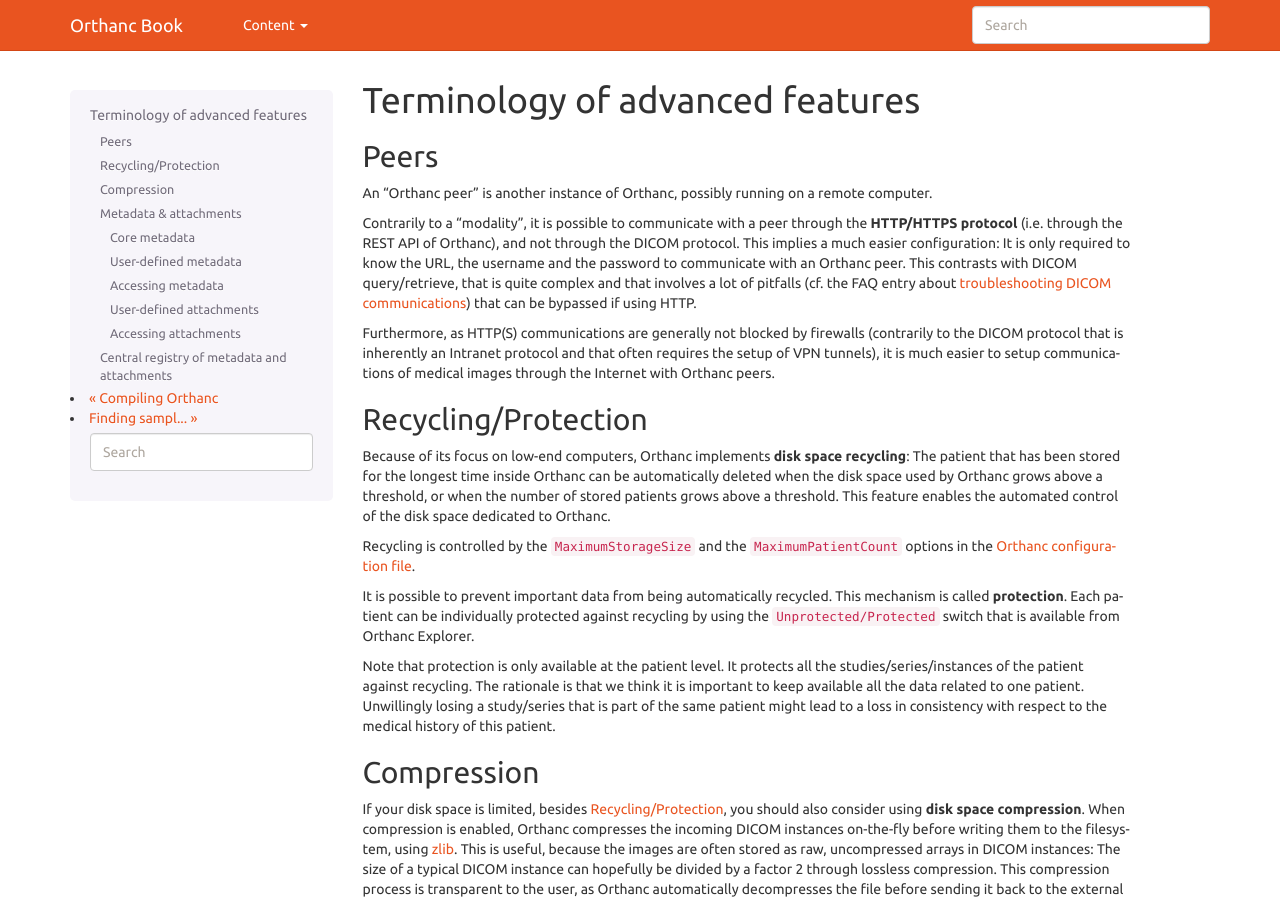
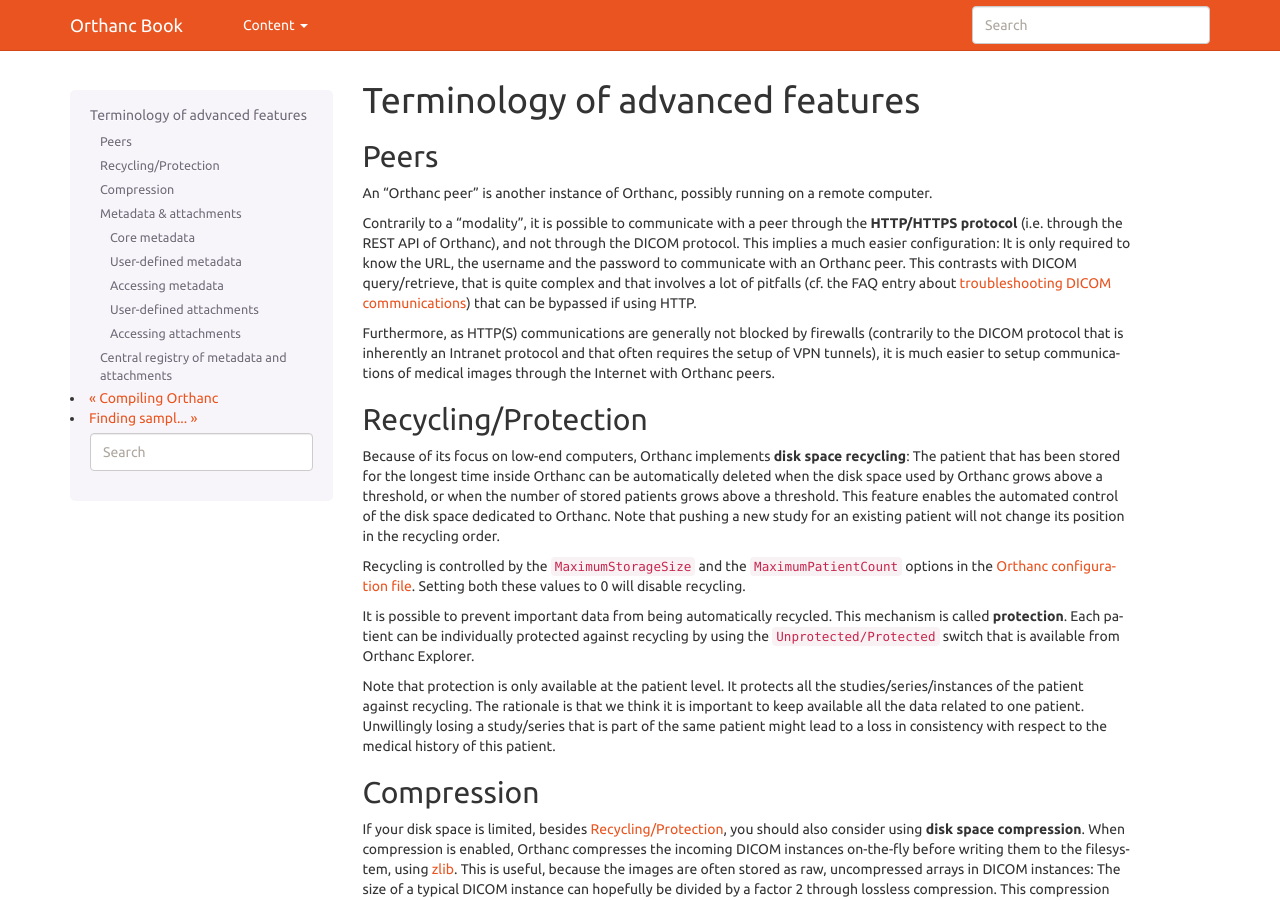
Before and after one commit to orthanc-mirrors/orthanc-book, a Sphinx documentation site: the page built from Sphinx/source/faq/features.rst, in a window 1280 px wide and 900 px high. Built offline with Sphinx 7.4.7, drawn with Linux system fonts in a browser that asks for light colours.

Commit message:
added info about recycling

```diff
--- a/Sphinx/source/faq/features.rst
+++ b/Sphinx/source/faq/features.rst
@@ -35,11 +35,14 @@
 time inside Orthanc can be automatically deleted when the disk space
 used by Orthanc grows above a threshold, or when the number of stored
 patients grows above a threshold. This feature enables the automated
-control of the disk space dedicated to Orthanc.
+control of the disk space dedicated to Orthanc.  Note that pushing a
+new study for an existing patient will not change its position in the
+recycling order.
 
 Recycling is controlled by the ``MaximumStorageSize`` and the
 ``MaximumPatientCount`` options in the :ref:`Orthanc configuration
-file <configuration>`.
+file <configuration>`.  Setting both these values to 0 will disable
+recycling.
 
 It is possible to prevent important data from being automatically
 recycled. This mechanism is called **protection**. Each patient can be
@@ -53,7 +56,6 @@
 available all the data related to one patient. Unwillingly losing a
 study/series that is part of the same patient might lead to a loss in
 consistency with respect to the medical history of this patient.
-
 
 .. _compression:
 
```
